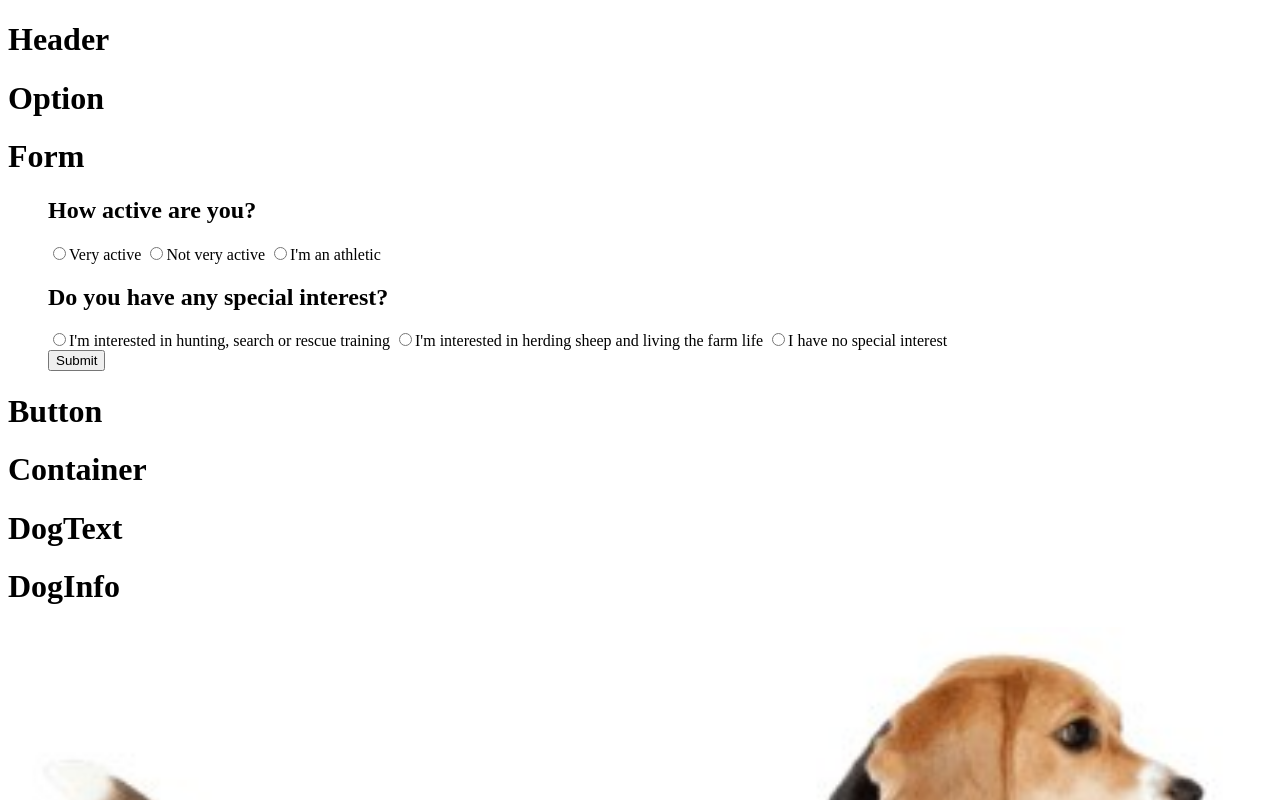
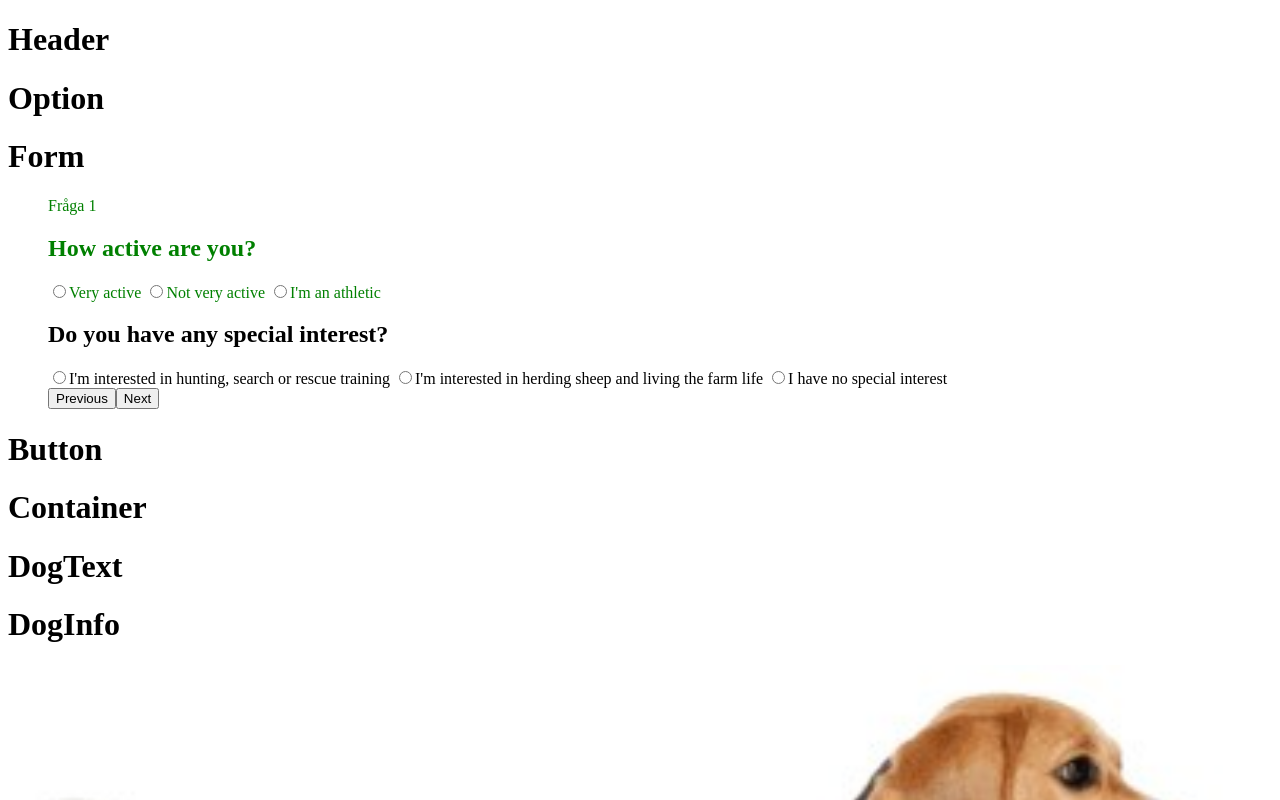
Before and after one commit to emmamariagaby/dawg-finder, a React app: page /Form in a window 1280 px wide. Shown: the top 800 px of the page. Built offline with nearby package versions, Linux system fonts and the light colour scheme.

Commit message:
First step
made a function questionParse

```diff
--- a/src/components/Form.tsx
+++ b/src/components/Form.tsx
@@ -13,15 +13,15 @@ class Form extends React.Component<{}, FormState> {
       firstValue: "",
       secondValue: ""
     }
+   this.questionParse = this.questionParse.bind(this);
   }
 
-  render() {
-    return (
-      <form onSubmit={this.onSubmit}>
-        <h1> Form </h1>
-        <ul>
-
-          <section className="questionOne">
+questionParse(q: number) {
+  if (q == 1) {
+  return (
+        <div style={{color: 'green'}} className="formQuestions">
+        Fråga 1
+<section className="questionOne">
           <h2>How active are you?</h2>
             <input
               type="radio"
@@ -47,6 +47,30 @@ class Form extends React.Component<{}, FormState> {
               value="I'm an athletic"/>
                <label htmlFor="I'm an athletic">I'm an athletic </label>
                </section>
+
+        </div>
+        )
+        }
+
+        if (q == 2) {
+  return (
+        <div style={{color: 'green'}} className="formQuestions">
+        Fråga 2
+        </div>
+        )
+        }
+        return (null);
+}
+
+
+  render() {
+    return (
+      <form onSubmit={this.onSubmit}>
+        <h1> Form </h1>
+        <ul>
+
+     {this.questionParse(1)}
+
 
               <section className="questionTwo">
                <h2>Do you have any special interest?</h2>
@@ -75,7 +99,9 @@ class Form extends React.Component<{}, FormState> {
                <label htmlFor="I have no special interest">I have no special interest </label>
                </section>
 
-          <button type="submit">Submit</button>
+          <button type="button">Previous</button>
+          <button type="submit">Next</button>
+
         </ul>
       </form>
     );
```
